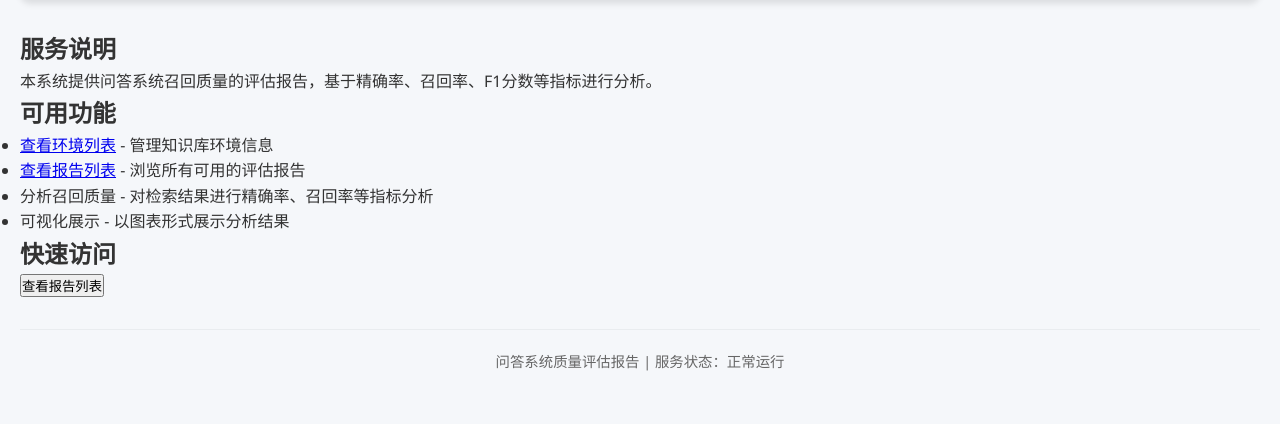
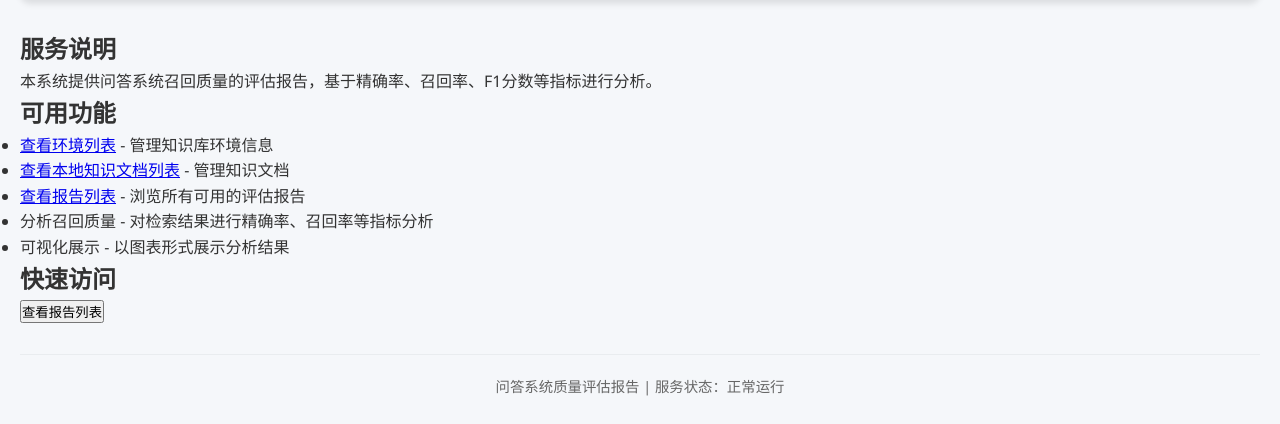
Before and after one commit to reginzf/zspt_llm_evaluator, a Flask app: page / in a window 1280 px wide. Shown: the part 182-606 px from the top of the page. Run offline with Flask 2, Linux system fonts and the light colour scheme; parts of the project's set-up code (start-up, migrations or seed data) failed here and were passed over.

Commit message:
改为report_list

```diff
--- a/src/flask_funcs/reports/templates/home.html
+++ b/src/flask_funcs/reports/templates/home.html
@@ -5,6 +5,7 @@
     <meta name="viewport" content="width=device-width, initial-scale=1.0">
     <title>问答系统召回质量评估报告服务</title>
     <link rel="stylesheet" href="{{ css_path }}">
+
 </head>
 <body>
 <div class="container">
@@ -23,16 +24,18 @@
             <h2>可用功能</h2>
             <ul>
                 <li><a href="/environment/">查看环境列表</a> - 管理知识库环境信息</li>
-                    <li><a href="/metric_data/">查看报告列表</a> - 浏览所有可用的评估报告</li>
+                <li><a href="/knowledge_doc/">查看本地知识文档列表</a> - 管理知识文档</li>
+                <li><a href="/report_list/">查看报告列表</a> - 浏览所有可用的评估报告</li>
                 <li>分析召回质量 - 对检索结果进行精确率、召回率等指标分析</li>
                 <li>可视化展示 - 以图表形式展示分析结果</li>
             </ul>
         </div>
 
+
         <div class="card">
             <h2>快速访问</h2>
             <div class="button-group">
-                    <a href="/metric_data/">
+                <a href="/report_list/">
                     <button class="primary-btn">查看报告列表</button>
                 </a>
             </div>
@@ -42,6 +45,7 @@
     <div class="footer">
         <p>问答系统质量评估报告 | 服务状态：正常运行</p>
     </div>
+
 </div>
 </body>
 </html>
```
Lines whose indentation alone changed are shown as unchanged.
